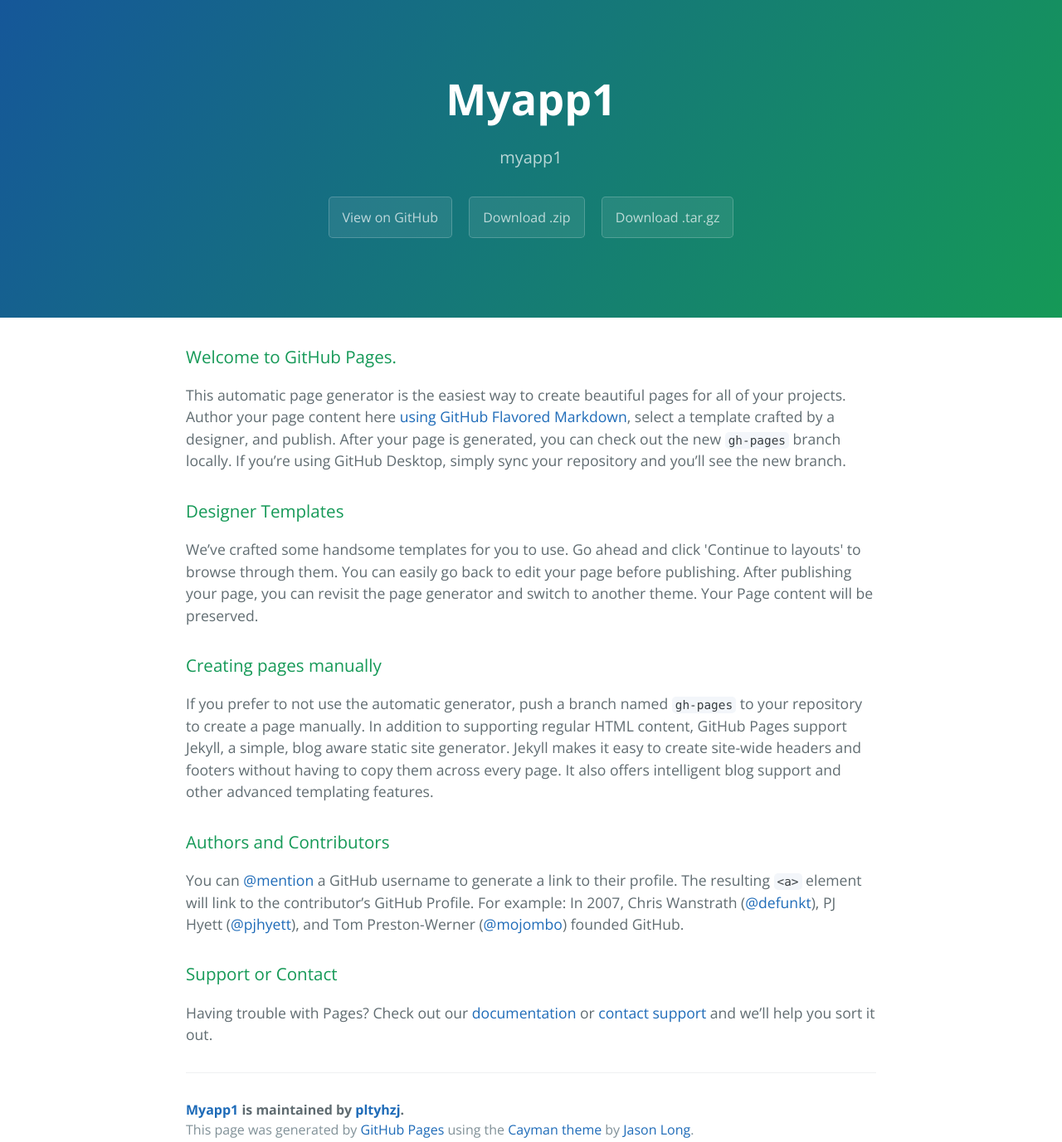
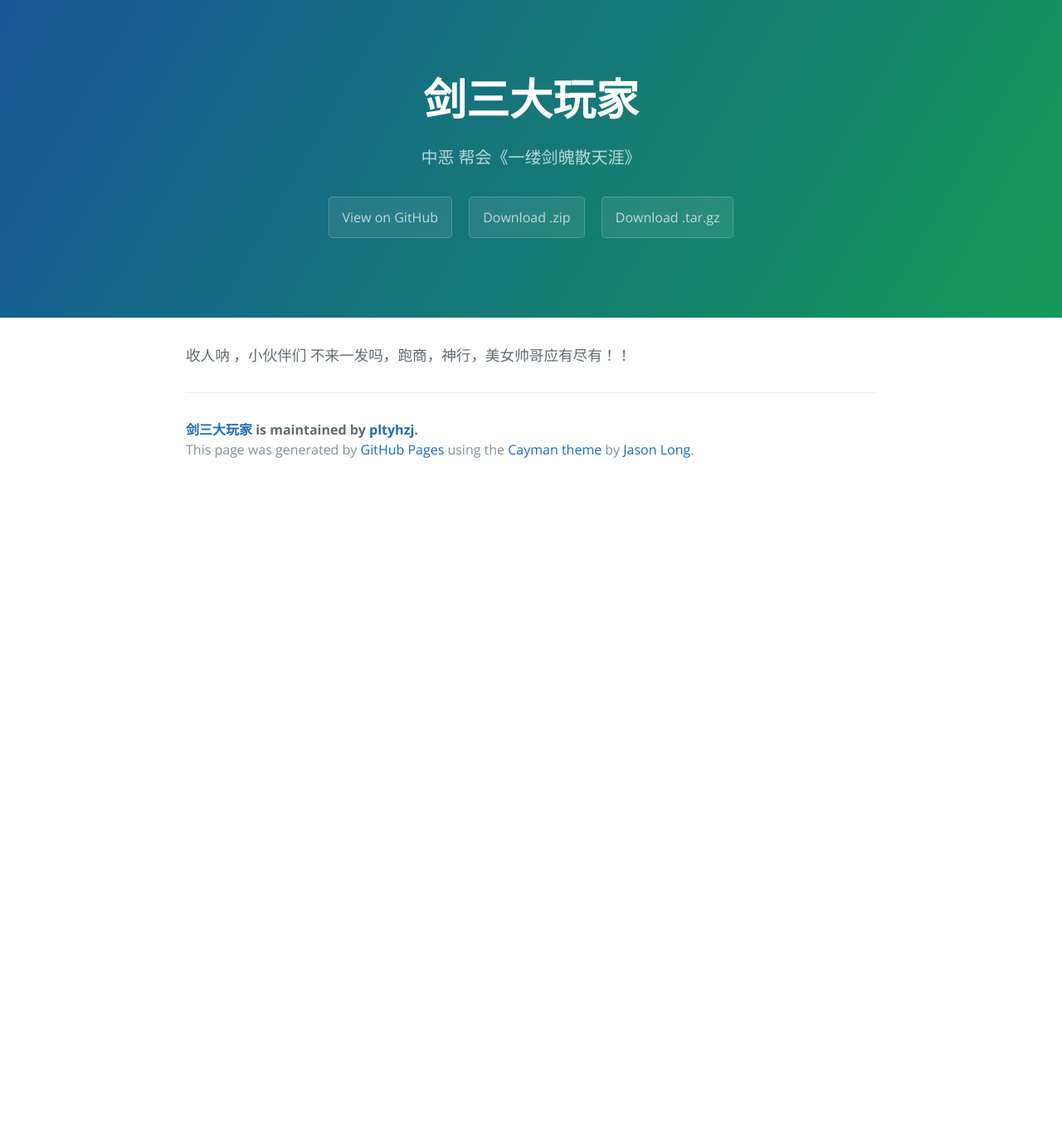
Before and after one commit to pltyhzj/myapp1, a plain HTML site: page index.html in a window 1280 px wide. Shown: the whole page at 83% size. After the commit the page ends 800 px from the top, so only its background shows below. Drawn offline with nearby package versions, Linux system fonts and the light colour scheme.

```diff
--- a/index.html
+++ b/index.html
@@ -2,7 +2,7 @@
 <html lang="en-us">
   <head>
     <meta charset="UTF-8">
-    <title>Myapp1 by pltyhzj</title>
+    <title>剑三大玩家 by pltyhzj</title>
     <meta name="viewport" content="width=device-width, initial-scale=1">
     <link rel="stylesheet" type="text/css" href="stylesheets/normalize.css" media="screen">
     <link href='https://fonts.googleapis.com/css?family=Open+Sans:400,700' rel='stylesheet' type='text/css'>
@@ -11,41 +11,18 @@
   </head>
   <body>
     <section class="page-header">
-      <h1 class="project-name">Myapp1</h1>
-      <h2 class="project-tagline">myapp1</h2>
+      <h1 class="project-name">剑三大玩家</h1>
+      <h2 class="project-tagline">中恶 帮会《一缕剑魄散天涯》</h2>
       <a href="https://github.com/pltyhzj/myapp1" class="btn">View on GitHub</a>
       <a href="https://github.com/pltyhzj/myapp1/zipball/master" class="btn">Download .zip</a>
       <a href="https://github.com/pltyhzj/myapp1/tarball/master" class="btn">Download .tar.gz</a>
     </section>
 
     <section class="main-content">
-      <h3>
-<a id="welcome-to-github-pages" class="anchor" href="#welcome-to-github-pages" aria-hidden="true"><span aria-hidden="true" class="octicon octicon-link"></span></a>Welcome to GitHub Pages.</h3>
-
-<p>This automatic page generator is the easiest way to create beautiful pages for all of your projects. Author your page content here <a href="https://guides.github.com/features/mastering-markdown/">using GitHub Flavored Markdown</a>, select a template crafted by a designer, and publish. After your page is generated, you can check out the new <code>gh-pages</code> branch locally. If you’re using GitHub Desktop, simply sync your repository and you’ll see the new branch.</p>
-
-<h3>
-<a id="designer-templates" class="anchor" href="#designer-templates" aria-hidden="true"><span aria-hidden="true" class="octicon octicon-link"></span></a>Designer Templates</h3>
-
-<p>We’ve crafted some handsome templates for you to use. Go ahead and click 'Continue to layouts' to browse through them. You can easily go back to edit your page before publishing. After publishing your page, you can revisit the page generator and switch to another theme. Your Page content will be preserved.</p>
-
-<h3>
-<a id="creating-pages-manually" class="anchor" href="#creating-pages-manually" aria-hidden="true"><span aria-hidden="true" class="octicon octicon-link"></span></a>Creating pages manually</h3>
-
-<p>If you prefer to not use the automatic generator, push a branch named <code>gh-pages</code> to your repository to create a page manually. In addition to supporting regular HTML content, GitHub Pages support Jekyll, a simple, blog aware static site generator. Jekyll makes it easy to create site-wide headers and footers without having to copy them across every page. It also offers intelligent blog support and other advanced templating features.</p>
-
-<h3>
-<a id="authors-and-contributors" class="anchor" href="#authors-and-contributors" aria-hidden="true"><span aria-hidden="true" class="octicon octicon-link"></span></a>Authors and Contributors</h3>
-
-<p>You can <a href="https://help.github.com/articles/basic-writing-and-formatting-syntax/#mentioning-users-and-teams" class="user-mention">@mention</a> a GitHub username to generate a link to their profile. The resulting <code>&lt;a&gt;</code> element will link to the contributor’s GitHub Profile. For example: In 2007, Chris Wanstrath (<a href="https://github.com/defunkt" class="user-mention">@defunkt</a>), PJ Hyett (<a href="https://github.com/pjhyett" class="user-mention">@pjhyett</a>), and Tom Preston-Werner (<a href="https://github.com/mojombo" class="user-mention">@mojombo</a>) founded GitHub.</p>
-
-<h3>
-<a id="support-or-contact" class="anchor" href="#support-or-contact" aria-hidden="true"><span aria-hidden="true" class="octicon octicon-link"></span></a>Support or Contact</h3>
-
-<p>Having trouble with Pages? Check out our <a href="https://help.github.com/pages">documentation</a> or <a href="https://github.com/contact">contact support</a> and we’ll help you sort it out.</p>
+      <p>收人呐 ，小伙伴们 不来一发吗，跑商，神行，美女帅哥应有尽有！！</p>
 
       <footer class="site-footer">
-        <span class="site-footer-owner"><a href="https://github.com/pltyhzj/myapp1">Myapp1</a> is maintained by <a href="https://github.com/pltyhzj">pltyhzj</a>.</span>
+        <span class="site-footer-owner"><a href="https://github.com/pltyhzj/myapp1">剑三大玩家</a> is maintained by <a href="https://github.com/pltyhzj">pltyhzj</a>.</span>
 
         <span class="site-footer-credits">This page was generated by <a href="https://pages.github.com">GitHub Pages</a> using the <a href="https://github.com/jasonlong/cayman-theme">Cayman theme</a> by <a href="https://twitter.com/jasonlong">Jason Long</a>.</span>
       </footer>
```
Also changed, not shown: params.json (+3 -3 lines).
